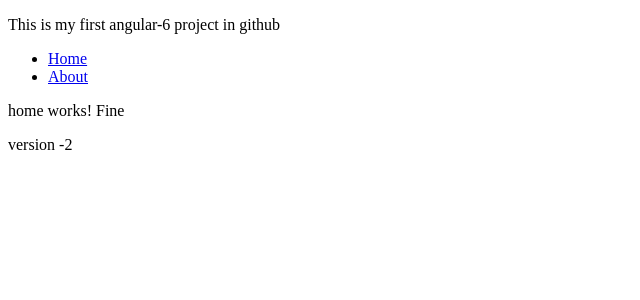
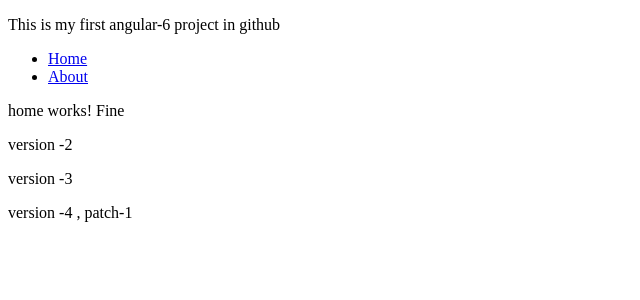
Before and after one commit to Vinodcse12/angular-6-first-project, an Angular app in the folder firstapp/: page /home in a window 1280 px wide. Shown: the top 300 px of the page, without its empty margins (0-640 px from the left). Built offline with nearby package versions, Linux system fonts and the light colour scheme.

Commit message:
new update in patch-1

```diff
--- a/firstapp/src/app/components/home/home.component.html
+++ b/firstapp/src/app/components/home/home.component.html
@@ -4,3 +4,9 @@
 <p>
   version -2
 </p>
+<p>
+  version -3
+</p>
+<p>
+  version -4 , patch-1
+</p>
```
